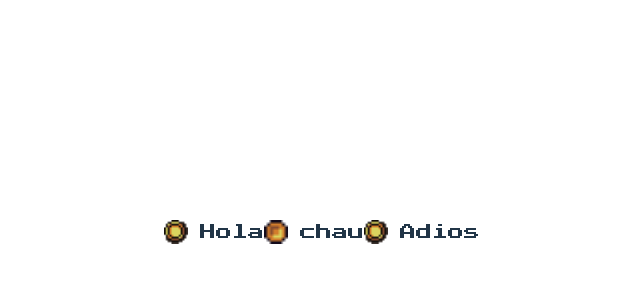
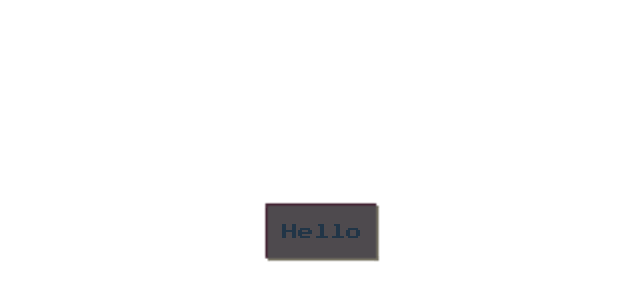
Before and after one commit to Ricardo-Gabriel-Rouco/rpg-react, a React (Vite) app: page / in a window 1280 px wide. Shown: the part 168-468 px from the top of the page, without its empty margins (318-958 px from the left). Built offline with nearby package versions, Linux system fonts and the light colour scheme.

Commit message:
feat: :sparkles: containers added

```diff
--- a/src/App.tsx
+++ b/src/App.tsx
@@ -1,12 +1,10 @@
-import CheckBox from "./CheckBox/CheckBox";
+import Container from "./Container/Container";
 import "./App.css";
 
 function App() {
   return (
-    <div className="flex flex-col">
-      <CheckBox html="hola" name="test" gold={true} type="radio">Hola</CheckBox>
-      <CheckBox html="chau" name="test" gold={false} type="radio">chau</CheckBox>
-      <CheckBox html="Adios" name="test" gold={true} type="radio">Adios</CheckBox>
+    <div className="flex flex-col justify-center items-center">
+      <Container type="grey">Hello</Container>
     </div>
   );
 }
--- /dev/null
+++ b/src/Container/Container.module.css
@@ -0,0 +1,95 @@
+.container {
+  position: fixed;
+  z-index: 10;
+  overflow: visible;
+}
+
+/* "shinny" | "grey" */
+.container.framed {
+  @apply border-solid;
+  border-image: repeat;
+  border-image-source: url("/border-image.png");
+  border-image-slice: 6 6 6 6;
+  border-image-width: 18px;
+  border-width: 15px;
+  padding: 12px;
+
+  /* internal border */
+  -moz-box-sizing: border-box;
+  -webkit-box-sizing: border-box;
+  box-sizing: border-box;
+
+  /* background */
+  background: url("/background-image.png") repeat repeat;
+  background-clip: padding-box;
+  background-origin: padding-box;
+  background-position: center;
+}
+
+.container.golden {
+  /* border */
+  border-style: solid;
+  border-image-source: url("/border-image-golden.png");
+  border-image-repeat: repeat;
+  border-image-slice: 4 4 4 4;
+  border-image-width: 18px;
+  border-width: 15px;
+  padding: 12px;
+
+  /* internal border */
+  -moz-box-sizing: border-box;
+  -webkit-box-sizing: border-box;
+  box-sizing: border-box;
+
+  /* background */
+  background: url("/background-image-golden.png") repeat repeat;
+  background-clip: padding-box;
+  background-origin: padding-box;
+  background-position: center;
+}
+
+.container.shinny {
+  /* border */
+  border-style: solid;
+  border-image-source: url("/border-image-golden2.png");
+  border-image-repeat: repeat;
+  border-image-slice: 8 8 8 8;
+  border-image-width: 18px;
+  border-width: 15px;
+  padding: 12px;
+
+  /* internal border */
+  -moz-box-sizing: border-box;
+  -webkit-box-sizing: border-box;
+  box-sizing: border-box;
+
+  /* background */
+  background: url("/background-image-golden2.png") repeat repeat;
+  background-clip: padding-box;
+  background-origin: padding-box;
+  background-position: center;
+}
+
+.container.grey {
+    position: relative;
+
+	/* border */
+	border-style: solid;
+	border-image-source: url("/border-image-grey.png");
+	border-image-repeat: repeat;
+	border-image-slice: 3 3 3 3;
+	border-image-width: 7px;
+	border-width: 7px;
+	padding: 12px;
+
+	/* internal border */
+    -moz-box-sizing: border-box;
+    -webkit-box-sizing: border-box;
+	box-sizing: border-box;
+
+	/* background */
+	background: url("/background-image-grey.png") repeat repeat;
+	background-clip: padding-box;
+	background-origin: padding-box;
+	background-position: center;
+}
--- /dev/null
+++ b/src/Container/Container.tsx
@@ -0,0 +1,19 @@
+import { FC, PropsWithChildren } from "react";
+import styles from "./Container.module.css";
+
+interface checkProps {
+  type?: "framed" | "golden" | "shinny" | "grey";
+}
+
+const Container: FC<PropsWithChildren<checkProps>> = ({
+  children,
+  type = "framed",
+}) => {
+  return (
+    <div className={`${styles.container} ${styles[type]}`}>
+        {children}
+    </div>
+  );
+};
+
+export default Container;
```
